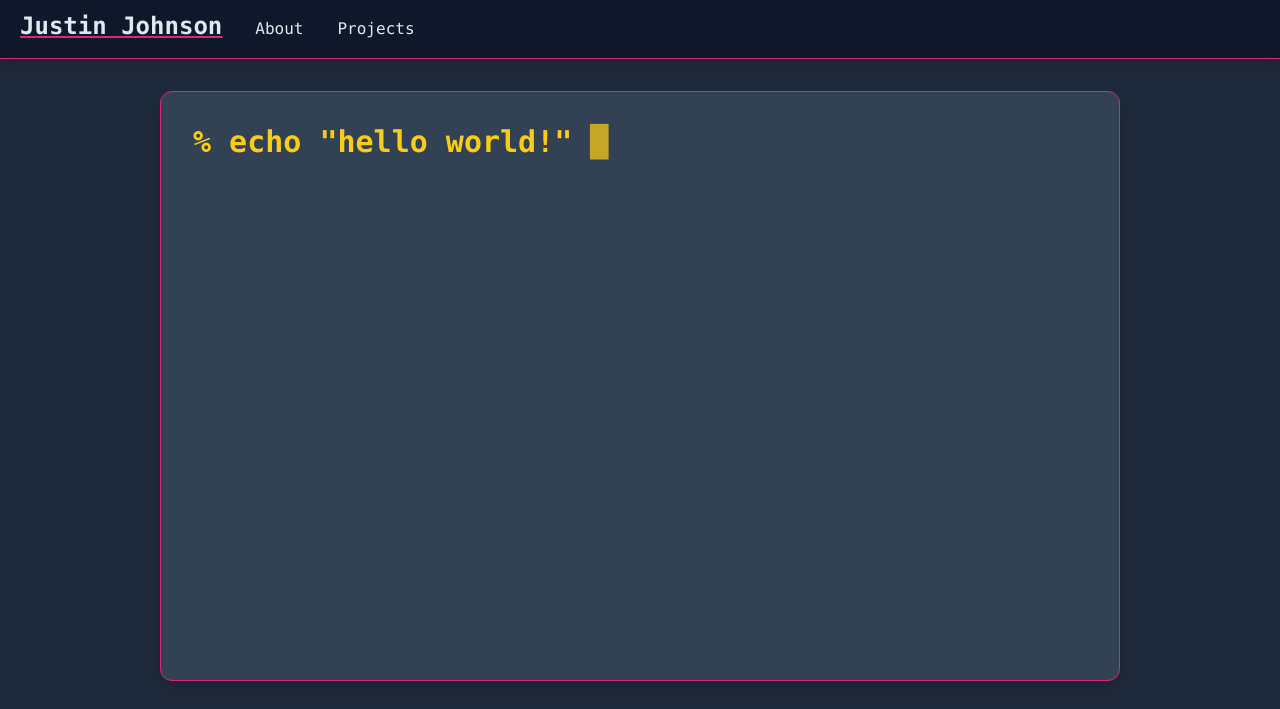
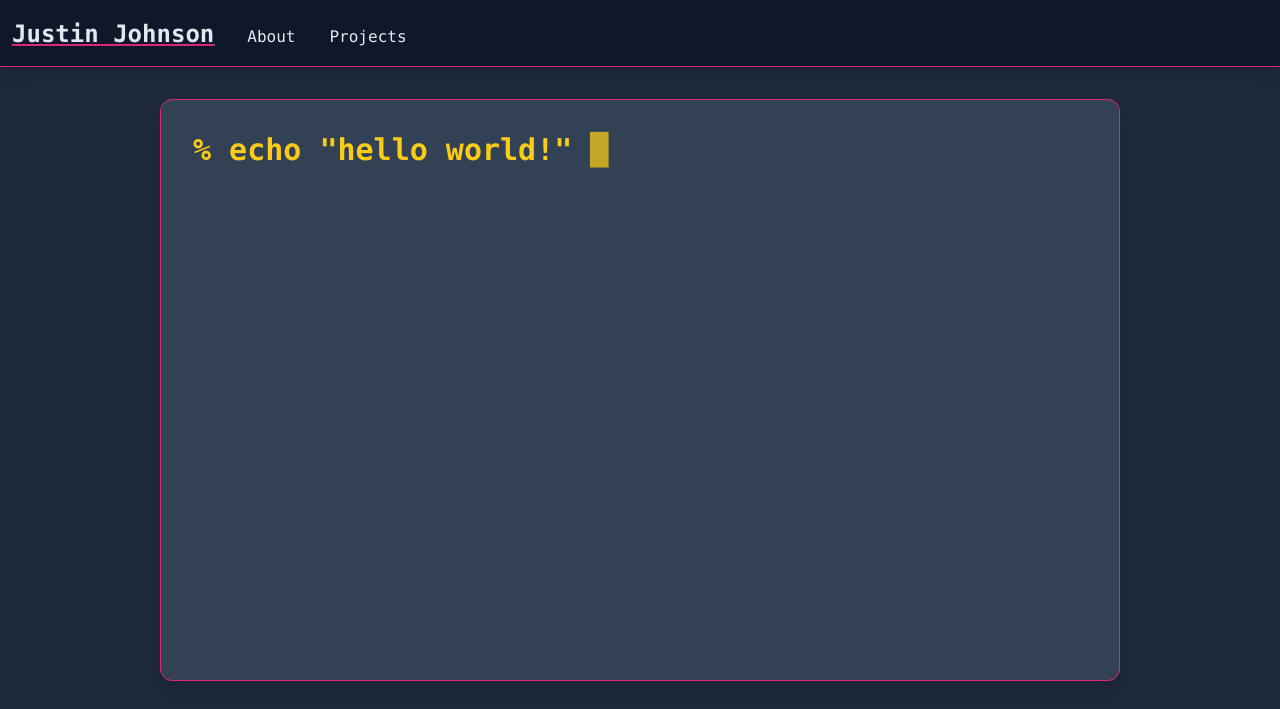
Before and after one commit to seippolf/site, a Gatsby site: page / in a window 1280 px wide. Shown: the top 709 px of the page. Built offline with nearby package versions, Linux system fonts and the light colour scheme; Gatsby itself is replaced by a stand-in of ours.

Commit message:
Actually put in time to learn activeClassName....responsive stuff working the way I want and color pallette changes

```diff
--- /dev/null
+++ b/src/components/NavLink.js
@@ -0,0 +1,16 @@
+import React from 'react'
+import { Link } from "gatsby"
+
+const NavLink = ({ text, to }) => {
+    return (
+        <Link
+            class="flex md:inline-flex w-full md:w-auto px-3 py-2 duration-200 hover:bg-slate-700 focus:bg-slate-700 active:bg-slate-700 hover:border-cyan-600 focus:border-cyan-600 active:border-cyan-600 border-transparent border rounded-xl"
+            to={ to }
+            activeClassName="flex md:inline-flex w-full md:w-auto px-3 py-2 bg-slate-700 border border-yellow-400 rounded-xl"
+            >
+            { text }
+        </Link>
+    )
+}
+
+export default NavLink
--- a/src/components/Navigation.js
+++ b/src/components/Navigation.js
@@ -1,20 +1,23 @@
 import { Link } from "gatsby"
 import React from "react"
+import NavLink from "./NavLink"
 
 const Navigation = () => {
     return (
         <nav class="sticky top-0 z-50">
             <div class="bg-slate-900 py-2 border-b border-pink-600 shadow-lg">
-                <div class="max-w-7xl md:mx-auto md:px-2 md:space-x-2">
-                    <h1 class="inline-flex px-3 font-bold duration-200 underline text-2xl decoration-pink-600 hover:decoration-cyan-600">
-                        <Link to="/">Justin Johnson</Link>
+                <div class="max-w-7xl md:mx-auto md:space-x-2 space-y-2 ">
+                    <h1 class="inline-flex px-3 font-bold duration-200 underline text-2xl">
+                        <Link
+                            class="decoration-pink-600 hover:decoration-cyan-600"
+                            to="/"
+                            activeClassName="decoration-yellow-400"
+                            >
+                                Justin Johnson
+                        </Link>
                     </h1>
-                    <span class="flex md:inline-flex w-full md:w-auto px-3 py-2 duration-200 hover:bg-slate-700 focus:bg-slate-700 hover:border-cyan-600 focus:border-cyan-600 border-transparent border rounded-xl">
-                        <Link to="/about">About</Link>
-                    </span>
-                    <span class="flex md:inline-flex w-full md:w-auto px-3 py-2 duration-200 hover:bg-slate-700 focus:bg-slate-700 hover:border-cyan-600 focus:border-cyan-600 border-transparent border rounded-xl">
-                        <Link to="/projects">Projects</Link>
-                    </span>
+                    <NavLink text="About" to="/about"/>
+                    <NavLink text="Projects" to="/projects"/>
                 </div>
             </div>
         </nav>
```
